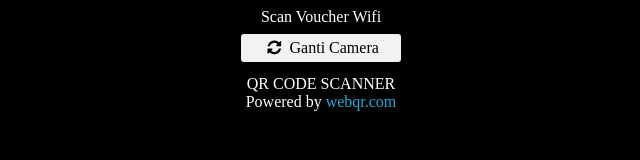
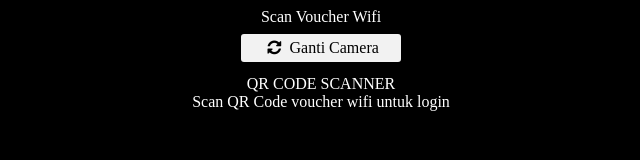
Before and after one commit to zainurihasan/zainurihasa1n.github.io2, a plain HTML site: page index.html in a window 1280 px wide. Shown: the whole page, without its empty margins (319-959 px from the left). Drawn offline with Linux system fonts and the light colour scheme; files whose address does not match are found by name.

Commit message:
Update index.html

```diff
--- a/index.html
+++ b/index.html
@@ -78,7 +78,7 @@
         </div>
       </div>
     </div>
-    <div>QR CODE SCANNER <br>Powered by <a href="http://www.webqr.com">webqr.com</a></div>
+    <div>QR CODE SCANNER <br>Scan QR Code voucher wifi untuk login</div>
   </center>
 <canvas style="display:none;" id="qr-canvas" width="800" height="600"></canvas>
 <script type="text/javascript">load();</script>
```
